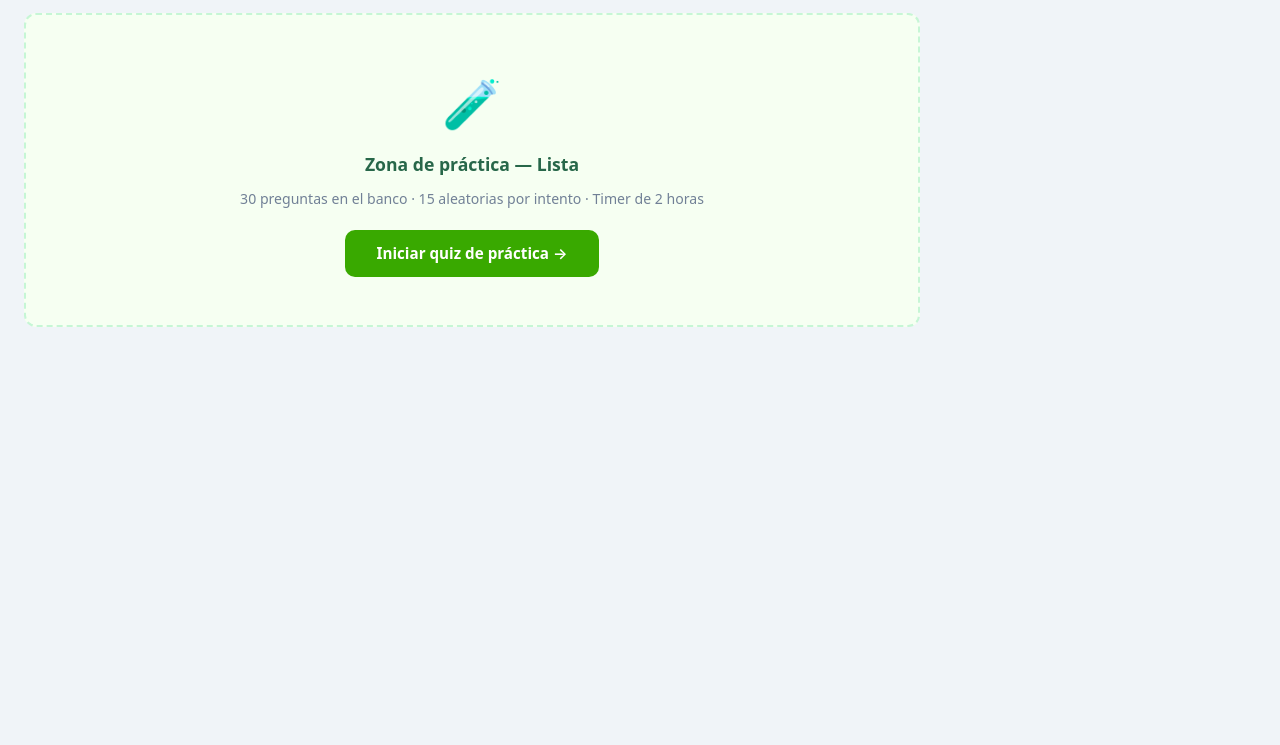
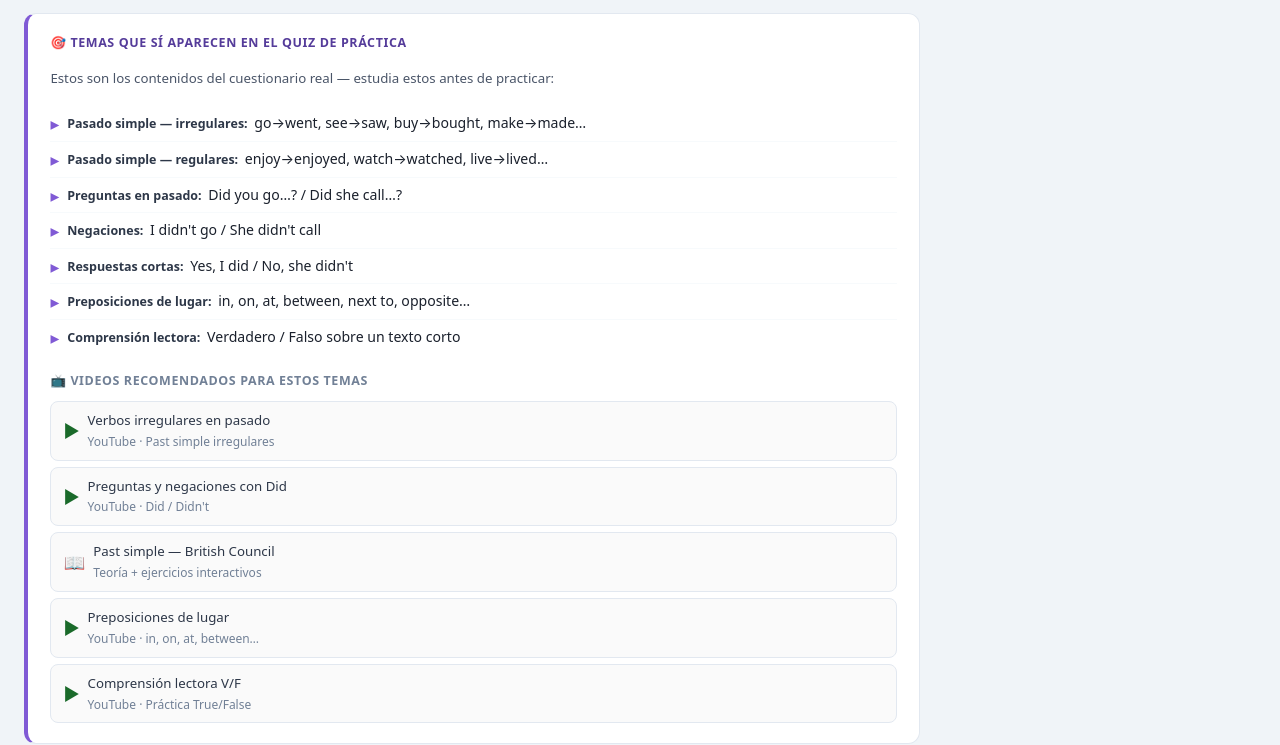
Before and after one commit to jcamiloperez1980-glitch/english-ga2-sena, a website: page index.html in a window 1280 px wide. Shown: the part 1304-2049 px from the top of the page. Before the commit the page ends 1663 px from the top, so only its background shows below. Drawn offline with Linux system fonts and the light colour scheme.

Commit message:
Add actual quiz topics + videos to Cuestionario 1 panel

```diff
--- a/index.html
+++ b/index.html
@@ -241,6 +241,43 @@ a:hover{text-decoration:underline;}
         <div class="step"><div class="step-num">2</div><div class="step-content">Practica transformar oraciones directas a <strong>reported speech</strong> (la estructura más evaluada).</div></div>
         <div class="step"><div class="step-num">3</div><div class="step-content">Haz los ejercicios de práctica que encontrarás en las apps de recursos de esta guía.</div></div>
         <div class="step"><div class="step-num">4</div><div class="step-content">Ingresa a la plataforma el <strong>20 de junio</strong> con tiempo suficiente (no esperes el último día).</div></div>
+      </div>
+
+      <div class="card" style="border-left:4px solid #805ad5;">
+        <div class="card-title" style="color:#553c9a;">🎯 Temas que SÍ aparecen en el quiz de práctica</div>
+        <p style="font-size:0.83rem;color:#4a5568;margin-bottom:1rem;">Estos son los contenidos del cuestionario real — estudia estos antes de practicar:</p>
+        <ul class="checklist" style="margin-bottom:1rem;">
+          <li><span class="check-icon" style="color:#805ad5;">▸</span><span><span class="req-label">Pasado simple — irregulares:</span> go→went, see→saw, buy→bought, make→made…</span></li>
+          <li><span class="check-icon" style="color:#805ad5;">▸</span><span><span class="req-label">Pasado simple — regulares:</span> enjoy→enjoyed, watch→watched, live→lived…</span></li>
+          <li><span class="check-icon" style="color:#805ad5;">▸</span><span><span class="req-label">Preguntas en pasado:</span> Did you go…? / Did she call…?</span></li>
+          <li><span class="check-icon" style="color:#805ad5;">▸</span><span><span class="req-label">Negaciones:</span> I didn't go / She didn't call</span></li>
+          <li><span class="check-icon" style="color:#805ad5;">▸</span><span><span class="req-label">Respuestas cortas:</span> Yes, I did / No, she didn't</span></li>
+          <li><span class="check-icon" style="color:#805ad5;">▸</span><span><span class="req-label">Preposiciones de lugar:</span> in, on, at, between, next to, opposite…</span></li>
+          <li><span class="check-icon" style="color:#805ad5;">▸</span><span><span class="req-label">Comprensión lectora:</span> Verdadero / Falso sobre un texto corto</span></li>
+        </ul>
+        <div class="card-title" style="margin-bottom:0.6rem;">📺 Videos recomendados para estos temas</div>
+        <div class="resource-links">
+          <a class="resource-link" href="https://www.youtube.com/results?search_query=past+simple+irregular+verbs+english+lesson+espanol" target="_blank">
+            <span class="link-icon">▶</span>
+            <div><div class="link-text">Verbos irregulares en pasado</div><div class="link-desc">YouTube · Past simple irregulares</div></div>
+          </a>
+          <a class="resource-link" href="https://www.youtube.com/results?search_query=past+simple+questions+did+didn%27t+english+lesson" target="_blank">
+            <span class="link-icon">▶</span>
+            <div><div class="link-text">Preguntas y negaciones con Did</div><div class="link-desc">YouTube · Did / Didn't</div></div>
+          </a>
+          <a class="resource-link" href="https://learnenglish.britishcouncil.org/grammar/b1-b2-grammar/past-simple" target="_blank">
+            <span class="link-icon">📖</span>
+            <div><div class="link-text">Past simple — British Council</div><div class="link-desc">Teoría + ejercicios interactivos</div></div>
+          </a>
+          <a class="resource-link" href="https://www.youtube.com/results?search_query=prepositions+of+place+in+on+at+english+lesson" target="_blank">
+            <span class="link-icon">▶</span>
+            <div><div class="link-text">Preposiciones de lugar</div><div class="link-desc">YouTube · in, on, at, between…</div></div>
+          </a>
+          <a class="resource-link" href="https://www.youtube.com/results?search_query=reading+comprehension+true+false+english+exercise" target="_blank">
+            <span class="link-icon">▶</span>
+            <div><div class="link-text">Comprensión lectora V/F</div><div class="link-desc">YouTube · Práctica True/False</div></div>
+          </a>
+        </div>
       </div>
 
       <div class="quiz-placeholder" style="border-color:#c6f6d5;background:#f6fff2;">
```
